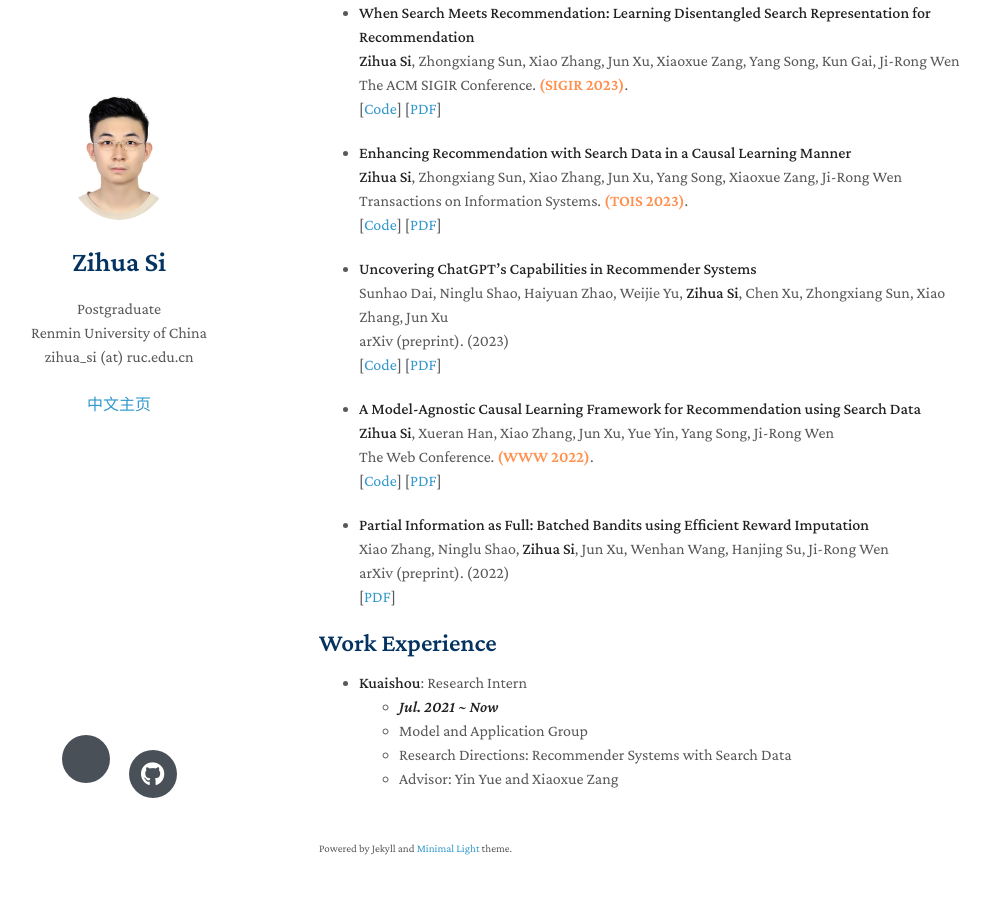
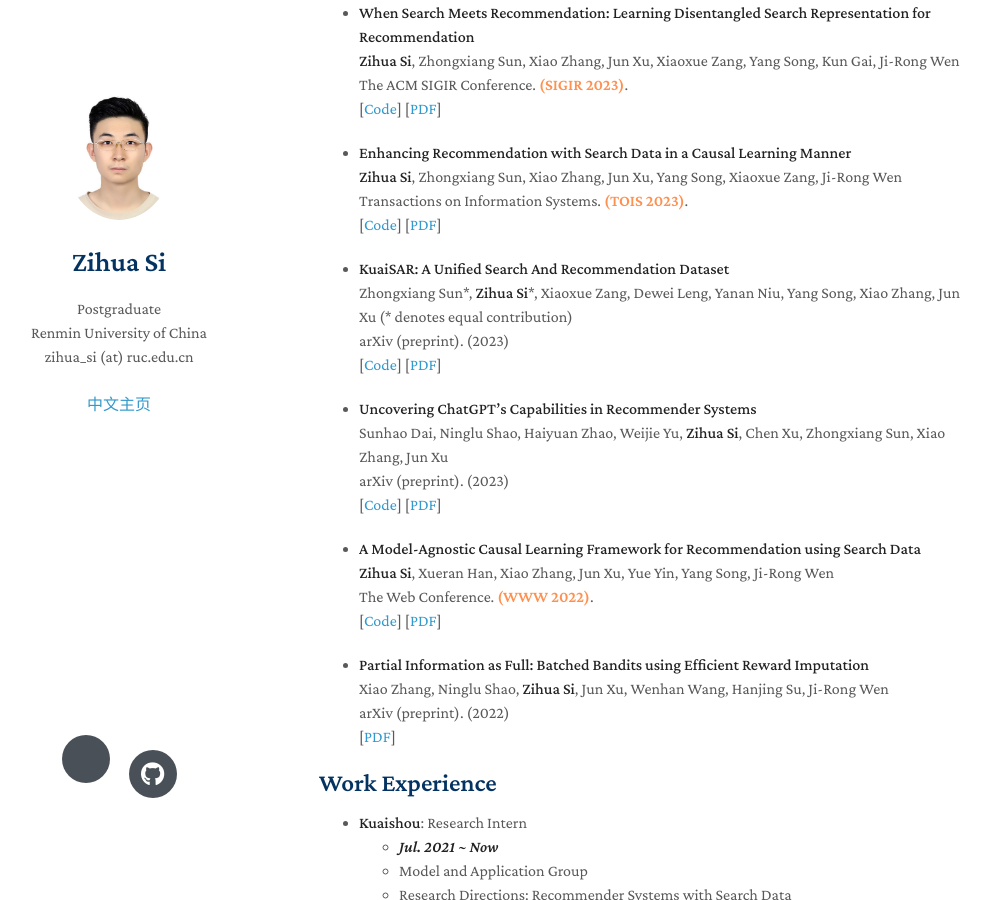
Before and after one commit to Ethan00Si/ethan00si.github.io, a Jekyll site: the page built from index.md, in a window 1280 px wide and 900 px high, scrolled down 576 px. Shown: the whole window, without its empty margins (151-1142 px from the left). Built offline with Jekyll 4.4.1, drawn with Linux system fonts in a browser that asks for light colours; nearby versions of some CDN libraries; a style sheet for code colours, icons or effects is not loaded.

Commit message:
add a new paper

```diff
--- a/index.md
+++ b/index.md
@@ -41,6 +41,15 @@ He joined the Beijing Key Laboratory of Big Data Management and Analysis Methods
   [[Code](https://github.com/Ethan00Si/IV4RecPlus-TOIS-2023)]
   [[PDF](https://dl.acm.org/doi/10.1145/3582425)]
 
+- **KuaiSAR: A Unified Search And Recommendation Dataset**
+  <br>
+  Zhongxiang Sun\*, **Zihua Si**\*, Xiaoxue Zang, Dewei Leng, Yanan Niu, Yang Song, Xiao Zhang, Jun Xu (* denotes equal contribution)
+  <br>
+  arXiv (preprint). (2023)
+  <br>
+  [[Code](https://github.com/Ethan00Si/KuaiSAR)]
+  [[PDF](https://arxiv.org/abs/2306.07705)]
+
 - **Uncovering ChatGPT's Capabilities in Recommender Systems**
   <br>
   Sunhao Dai, Ninglu Shao, Haiyuan Zhao, Weijie Yu, **Zihua Si**, Chen Xu, Zhongxiang Sun, Xiao Zhang, Jun Xu
```
Also changed, not shown: zh.md (+9 -0 lines).
